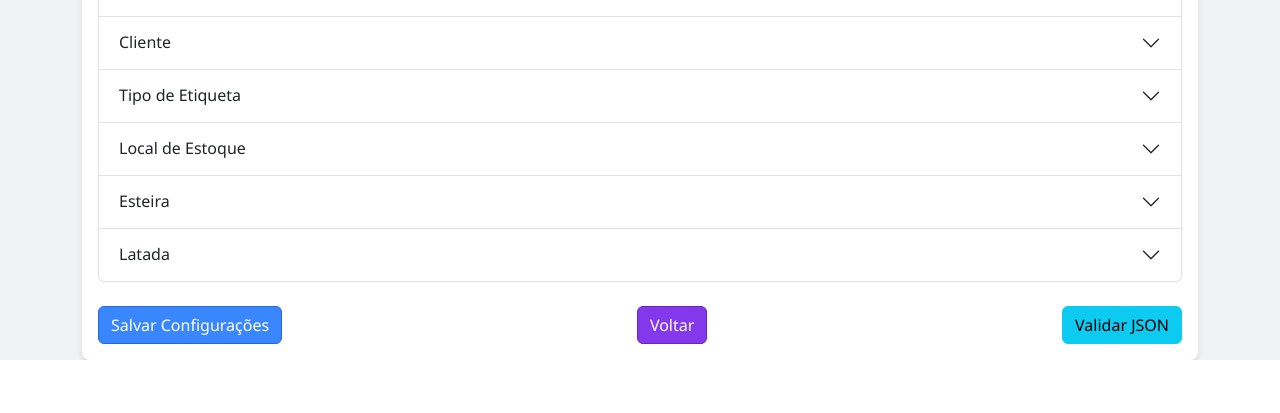
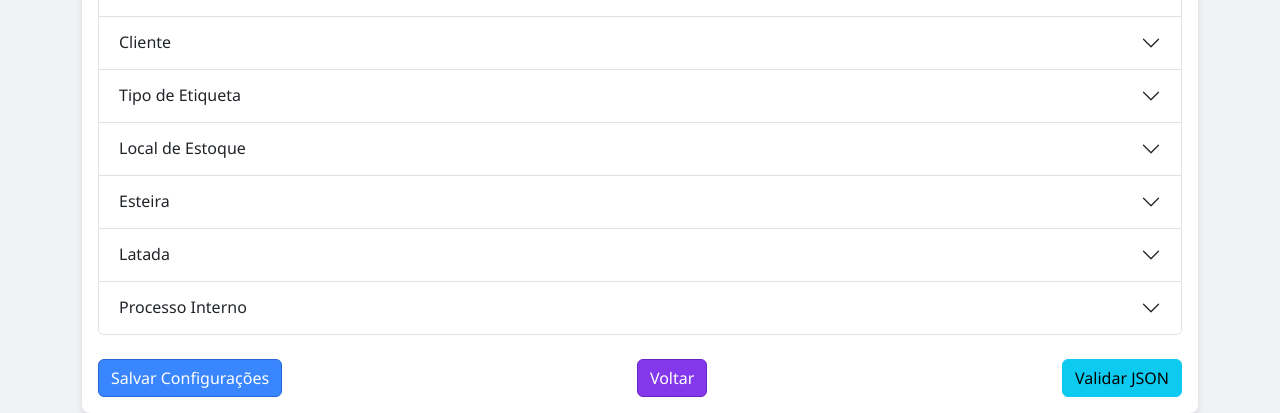
Before and after one commit to wallisonc2k/automacao_com_flask, a Flask app: page /configuracoes in a window 1280 px wide. Shown: the part 728-1141 px from the top of the page. Before the commit the page ends 1088 px from the top, so only its background shows below. Run offline with Flask 3, Linux system fonts and the light colour scheme; data that the repository does not hold is empty.

Commit message:
Adicionei o campo tex_processo_interno

```diff
--- a/api/controller/config_controller.py
+++ b/api/controller/config_controller.py
@@ -15,7 +15,7 @@ configuracao_bp = Blueprint('configuracao', __name__)
 
 # Constantes
 CAMPOS_TEXTO = ['url_site', 'usuario', 'senha']
-CAMPOS_SELECT = ['tipo_caixa', 'produto', 'cliente', 'tipo_etiqueta', 'local_estoque', 'esteira', 'latada']
+CAMPOS_SELECT = ['tipo_caixa', 'produto', 'cliente', 'tipo_etiqueta', 'local_estoque', 'esteira', 'latada', 'processo_interno']
 
 
 @configuracao_bp.route('/configuracoes', methods=['GET'])
--- a/api/controller/pallet_controller.py
+++ b/api/controller/pallet_controller.py
@@ -42,6 +42,7 @@ def criar_pallet():
             local_de_estoque=registro_pallet.cabecalho.local_de_estoque,
             tex_localEstoque=registro_pallet.cabecalho.tex_localEstoque,
             processo_interno=registro_pallet.cabecalho.processo_interno,
+            tex_processo_interno=registro_pallet.cabecalho.tex_processo_interno,
             q_pallets=registro_pallet.cabecalho.q_pallets
         )
 
@@ -76,6 +77,7 @@ def criar_pallet():
             "local_de_estoque": resultado.local_de_estoque,
             "tex_localEstoque": resultado.tex_localEstoque,
             "processo_interno": resultado.processo_interno,
+            "tex_processo_interno": resultado.tex_processo_interno,
             "q_pallets": resultado.q_pallets,
             "data_criacao": resultado.data_criacao.isoformat() if resultado.data_criacao else None
         }
@@ -153,6 +155,7 @@ def obter_pallets():
                     "local_de_estoque": p.local_de_estoque,
                     "tex_localEstoque": p.tex_localEstoque,
                     "processo_interno": p.processo_interno,
+                    "tex_processo_interno": p.tex_processo_interno,
                     "q_pallets": p.q_pallets
                 },
                 "itens": itens_list,
@@ -199,6 +202,7 @@ def obter_pallet(id):
             "local_de_estoque": pallet.local_de_estoque,
             "tex_localEstoque": pallet.tex_localEstoque,
             "processo_interno": pallet.processo_interno,
+            "tex_processo_interno": pallet.tex_processo_interno,
             "q_pallets": pallet.q_pallets
         }
 
@@ -271,6 +275,7 @@ def atualizar_pallet_route(id):
             local_de_estoque=registro_pallet.cabecalho.local_de_estoque,
             tex_localEstoque=registro_pallet.cabecalho.tex_localEstoque,
             processo_interno=registro_pallet.cabecalho.processo_interno,
+            tex_processo_interno=registro_pallet.cabecalho.tex_processo_interno,
             q_pallets=registro_pallet.cabecalho.q_pallets
         )
 
@@ -308,6 +313,7 @@ def atualizar_pallet_route(id):
             "local_de_estoque": resultado.local_de_estoque,
             "tex_localEstoque": resultado.tex_localEstoque,
             "processo_interno": resultado.processo_interno,
+            "tex_processo_interno": resultado.tex_processo_interno,
             "q_pallets": resultado.q_pallets
         }
 
--- a/api/models/pallet_model.py
+++ b/api/models/pallet_model.py
@@ -23,6 +23,8 @@ class CabecalhoPalletModel(db.Model):
     tex_localEstoque = db.Column(db.String(100), nullable=False)
 
     processo_interno = db.Column(db.Integer, nullable=False)
+    tex_processo_interno = db.Column(db.String(100), nullable=False)
+
     q_pallets = db.Column(db.Integer, nullable=False)
 
     data_criacao = db.Column(db.DateTime, nullable=False, default=func.now())
--- a/api/schemas/pallet_schema.py
+++ b/api/schemas/pallet_schema.py
@@ -18,6 +18,7 @@ class CabecalhoPallet(BaseModel):
     tex_localEstoque: str
 
     processo_interno: int
+    tex_processo_interno: str
 
     q_pallets: Optional[int] = 1
 
--- a/api/service/pallet_service.py
+++ b/api/service/pallet_service.py
@@ -28,6 +28,7 @@ def cadastrar_pallet(cabecalho, itens):
         local_de_estoque=cabecalho.local_de_estoque,
         tex_localEstoque=cabecalho.tex_localEstoque,
         processo_interno=cabecalho.processo_interno,
+        tex_processo_interno=cabecalho.tex_processo_interno,
         q_pallets=cabecalho.q_pallets,
         data_criacao=datetime.now()
     )
@@ -127,6 +128,7 @@ def atualizar_pallet(pallet_bd, pallet_novo, itens_novos=None):
     pallet_bd.local_de_estoque = pallet_novo.local_de_estoque
     pallet_bd.tex_localEstoque = pallet_novo.tex_localEstoque
     pallet_bd.processo_interno = pallet_novo.processo_interno
+    pallet_bd.tex_processo_interno = pallet_novo.tex_processo_interno
     pallet_bd.q_pallets = pallet_novo.q_pallets
 
 
--- a/api/static/js/pallet.js
+++ b/api/static/js/pallet.js
@@ -362,7 +362,7 @@ function renderPallets() {
                 <div class="pallet-info"><strong>Produto:</strong> ${pallet.cabecalho.tex_descProduto}</div>
                 <div class="pallet-info"><strong>Cliente:</strong> ${pallet.cabecalho.tex_cliente}</div>
                 <div class="pallet-info"><strong>Caixas:</strong> ${totalCaixas}</div>
-                <div class="pallet-info"><strong>Processo:</strong> ${pallet.cabecalho.processo_interno}</div>
+                <div class="pallet-info"><strong>Processo:</strong> ${pallet.cabecalho.tex_processo_interno}</div>
                 <div class="pallet-info"><strong>Pallets:</strong> ${pallet.cabecalho.q_pallets}</div>
                 <div class="pallet-info"><strong>Data:</strong> ${new Date(pallet.data_criacao).toLocaleDateString()}</div>
             </div>
@@ -434,7 +434,7 @@ function fillPalletForm(pallet) {
     $('#cliente').val(pallet.cabecalho.cliente || '').trigger('change');
     $('#tipo-etiqueta').val(pallet.cabecalho.tipo_de_etiqueta || '').trigger('change');
     $('#local-estoque').val(pallet.cabecalho.local_de_estoque || '').trigger('change');
-    document.getElementById('processo-interno').value = pallet.cabecalho.processo_interno || '';
+    $('#processo-interno').val(pallet.cabecalho.processo_interno || '').trigger('change');
     document.getElementById('q_pallets').value = pallet.cabecalho.q_pallets || '';
 }
 
@@ -463,6 +463,7 @@ function getPalletFormData() {
             local_de_estoque: parseInt(document.getElementById('local-estoque').value),
             tex_localEstoque: document.getElementById('local-estoque').options[document.getElementById('local-estoque').selectedIndex].text,
             processo_interno: document.getElementById('processo-interno').value,
+            tex_processo_interno: document.getElementById('processo-interno').options[document.getElementById('processo-interno').selectedIndex].text,
             q_pallets: document.getElementById('q_pallets').value
         },
         itens: currentPallet ? [...currentPallet.itens] : []
@@ -505,7 +506,6 @@ async function openPalletModal(palletId = null) {
         // Load pallet details
         currentPallet = await getPalletById(palletId);
         if (!currentPallet) return;
-
         document.getElementById('modal-title').textContent = `Editar Pallet #${palletId}`;
         fillPalletForm(currentPallet);
         renderItems();
--- a/api/templates/configuracoes.html
+++ b/api/templates/configuracoes.html
@@ -152,6 +152,23 @@
                                         </div>
                                     </div>
                                 </div>
+
+                                <!-- Processo interno -->
+                                <div class="accordion-item">
+                                    <h2 class="accordion-header">
+                                        <button class="accordion-button collapsed" type="button" data-bs-toggle="collapse" data-bs-target="#collapseProcessoInterno" aria-expanded="false" aria-controls="collapseProcessoInterno">
+                                            Processo Interno
+                                        </button>
+                                    </h2>
+                                    <div id="collapseProcessoInterno" class="accordion-collapse collapse" data-bs-parent="#accordionSelects">
+                                        <div class="accordion-body">
+                                            <div class="mb-3">
+                                                <label for="processo_interno_json" class="form-label">Dados (formato JSON)</label>
+                                                <textarea class="form-control" id="processo_interno_json" name="processo_interno_json" rows="5" placeholder='{"value1": "Texto 1", "value2": "Texto 2", ...}'>{{ configuracoes.processo_interno_json }}</textarea>
+                                            </div>
+                                        </div>
+                                    </div>
+                                </div>
                             </div>
                         </div>
 
@@ -212,7 +229,7 @@ function showAlert(message, isError = false) {
 function validateAllJSON() {
     const jsonFields = [
         'tipo_caixa_json', 'produto_json', 'cliente_json', 'tipo_etiqueta_json',
-        'local_estoque_json', 'esteira_json', 'latada_json'
+        'local_estoque_json', 'esteira_json', 'latada_json', 'processo_interno_json'
     ];
 
     let hasError = false;
@@ -242,7 +259,7 @@ function saveConfigs(event) {
     // Validar campos JSON
     const jsonFields = [
         'tipo_caixa_json', 'produto_json', 'cliente_json', 'tipo_etiqueta_json',
-        'local_estoque_json', 'esteira_json', 'latada_json'
+        'local_estoque_json', 'esteira_json', 'latada_json', 'processo_interno_json'
     ];
 
     let hasError = false;
--- a/api/templates/pallets.html
+++ b/api/templates/pallets.html
@@ -107,7 +107,7 @@
                                 <div class="form-row">
                                     <div class="form-group">
                                         <label for="processo-interno">Processo Interno</label>
-                                        <input type="text" id="processo-interno" class="form-control" required>
+                                        <select id="processo-interno" class="form-control select2" required></select>
                                     </div>
                                     <div class="form-group">
                                         <label for="q_pallets">Quantidade de Pallets:</label>
@@ -201,7 +201,7 @@
         const API_BASE_URL = 'http://{{ api_url_ip }}:5000/api'
         const CAMPOS_SELECT = [
             'tipo_caixa', 'produto', 'cliente', 'tipo_etiqueta',
-            'local_estoque', 'esteira'
+            'local_estoque', 'esteira', 'processo_interno'
         ];
     </script>
     <script src="static/js/pallet.js"></script>
```
Also changed, not shown: 1 other file.
